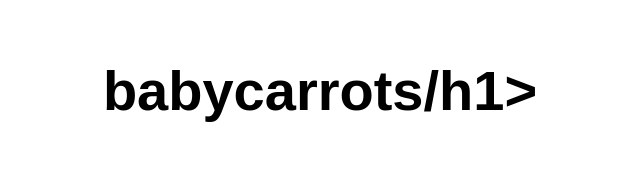
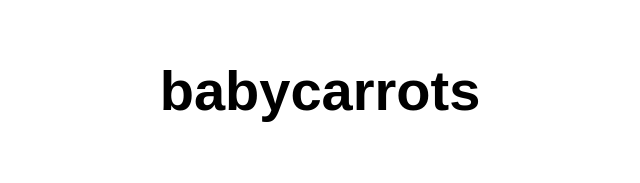
Before and after one commit to paweerakku/babycarrots, a website: page src/index.html in a window 1280 px wide. Shown: the whole page, without its empty margins (320-960 px from the left). Drawn offline with Linux system fonts and the light colour scheme.

Commit message:
Update index.html

```diff
--- a/src/index.html
+++ b/src/index.html
@@ -10,7 +10,7 @@
 
 <body>
   <main>
-    <h1>babycarrots/h1>
+    <h1>babycarrots</h1>
   </main>
 </body>
 
```
